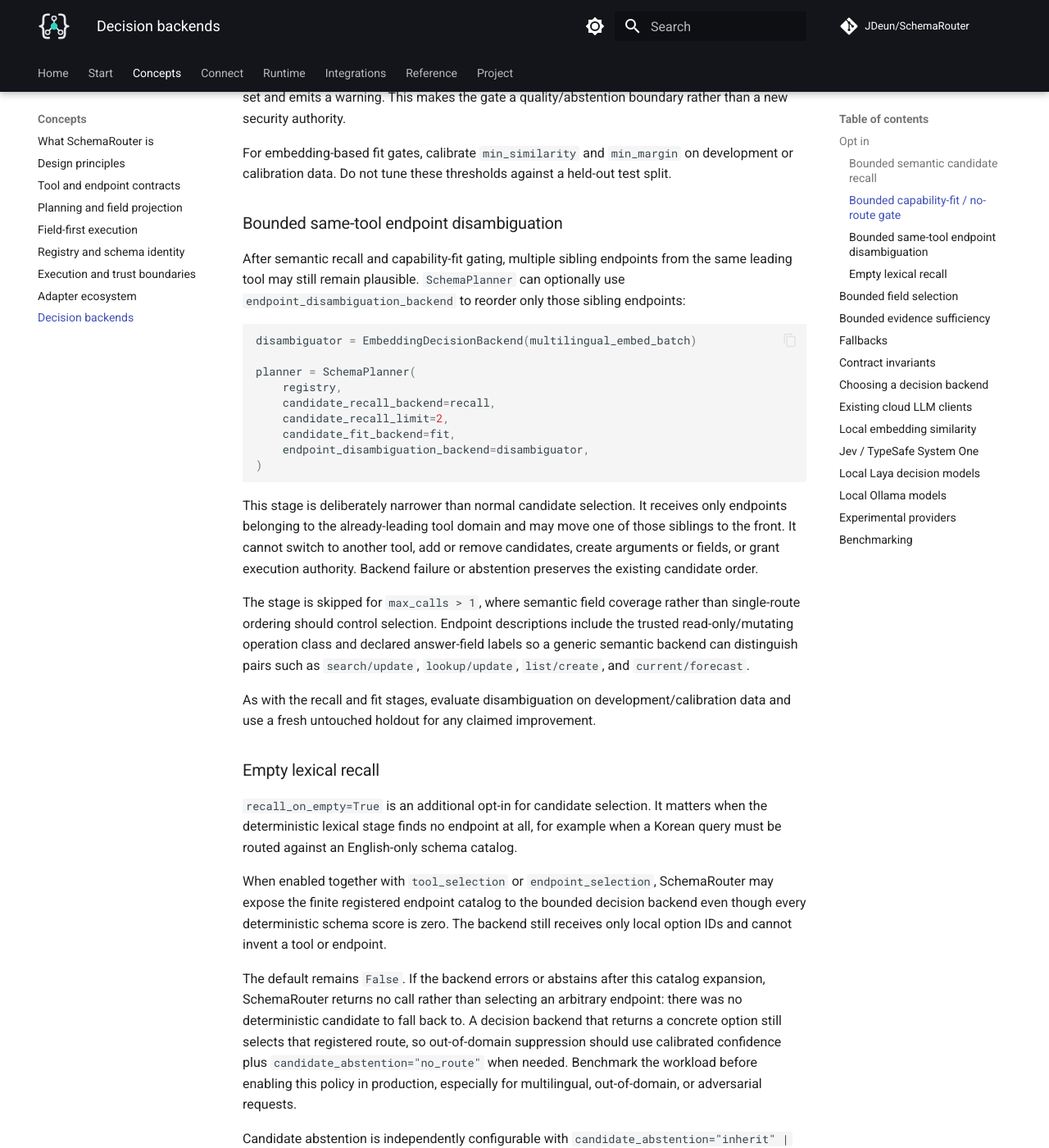
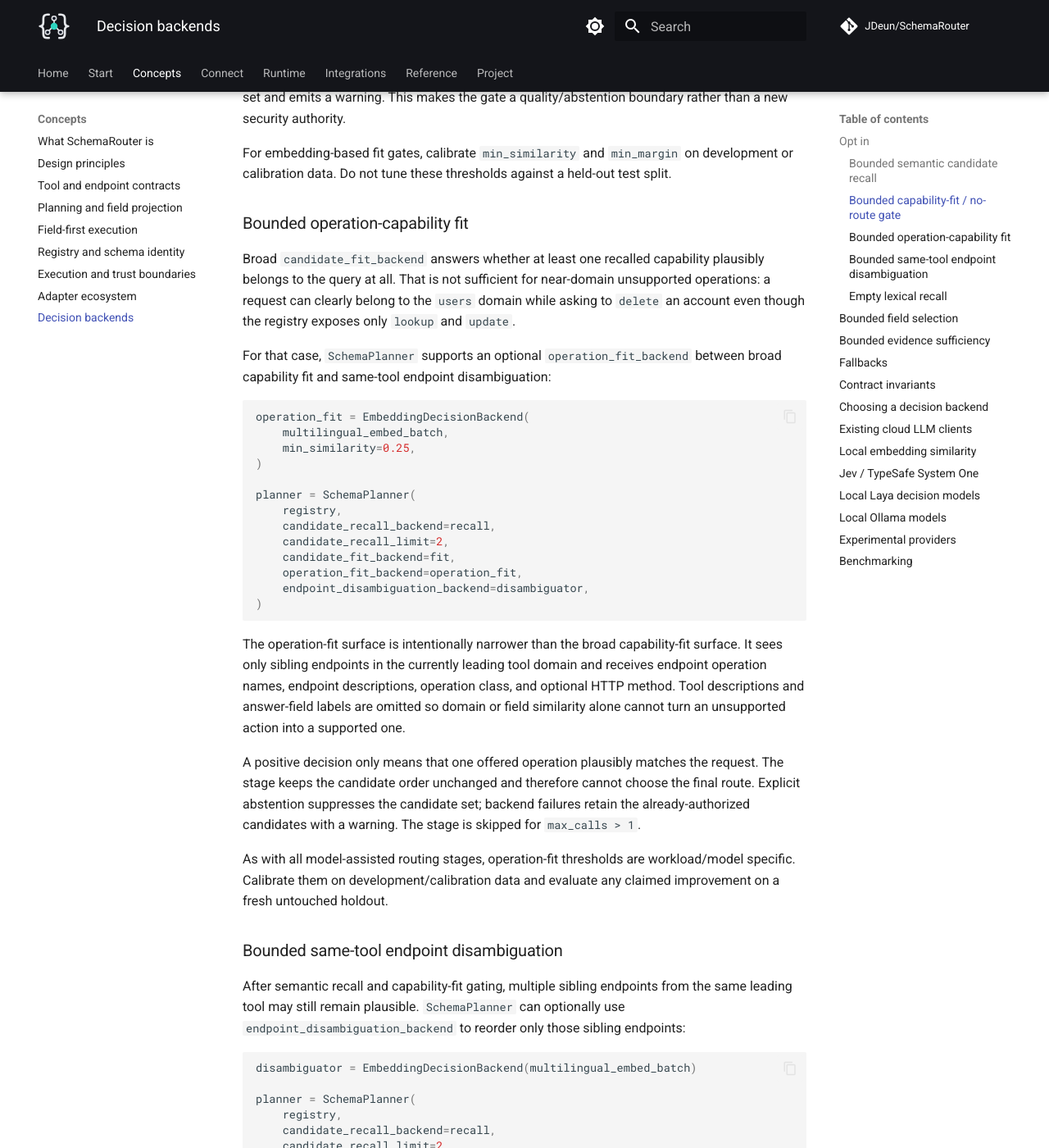
Before and after one commit to JDeun/SchemaRouter, an MkDocs documentation site: the page built from docs/concepts/decision-backends.md, in a window 1280 px wide and 1400 px high, scrolled down 2757 px. Shown: the whole window at 82% size. Built offline with MkDocs 1.6.1 and Material for MkDocs 9.7.7, drawn with Linux system fonts in a browser that asks for light colours; comment, search, counter and statistics services are not loaded.

Commit message:
docs: explain bounded operation capability fit

````diff
--- a/docs/concepts/decision-backends.md
+++ b/docs/concepts/decision-backends.md
@@ -123,6 +123,47 @@ warning. This makes the gate a quality/abstention boundary rather than a new sec
 
 For embedding-based fit gates, calibrate `min_similarity` and `min_margin` on development or
 calibration data. Do not tune these thresholds against a held-out test split.
+
+### Bounded operation-capability fit
+
+Broad `candidate_fit_backend` answers whether at least one recalled capability plausibly belongs to
+the query at all. That is not sufficient for near-domain unsupported operations: a request can clearly
+belong to the `users` domain while asking to `delete` an account even though the registry exposes only
+`lookup` and `update`.
+
+For that case, `SchemaPlanner` supports an optional `operation_fit_backend` between broad capability
+fit and same-tool endpoint disambiguation:
+
+```python
+operation_fit = EmbeddingDecisionBackend(
+    multilingual_embed_batch,
+    min_similarity=0.25,
+)
+
+planner = SchemaPlanner(
+    registry,
+    candidate_recall_backend=recall,
+    candidate_recall_limit=2,
+    candidate_fit_backend=fit,
+    operation_fit_backend=operation_fit,
+    endpoint_disambiguation_backend=disambiguator,
+)
+```
+
+The operation-fit surface is intentionally narrower than the broad capability-fit surface. It sees
+only sibling endpoints in the currently leading tool domain and receives endpoint operation names,
+endpoint descriptions, operation class, and optional HTTP method. Tool descriptions and answer-field
+labels are omitted so domain or field similarity alone cannot turn an unsupported action into a
+supported one.
+
+A positive decision only means that one offered operation plausibly matches the request. The stage
+keeps the candidate order unchanged and therefore cannot choose the final route. Explicit abstention
+suppresses the candidate set; backend failures retain the already-authorized candidates with a
+warning. The stage is skipped for `max_calls > 1`.
+
+As with all model-assisted routing stages, operation-fit thresholds are workload/model specific.
+Calibrate them on development/calibration data and evaluate any claimed improvement on a fresh
+untouched holdout.
 
 ### Bounded same-tool endpoint disambiguation
 
````
